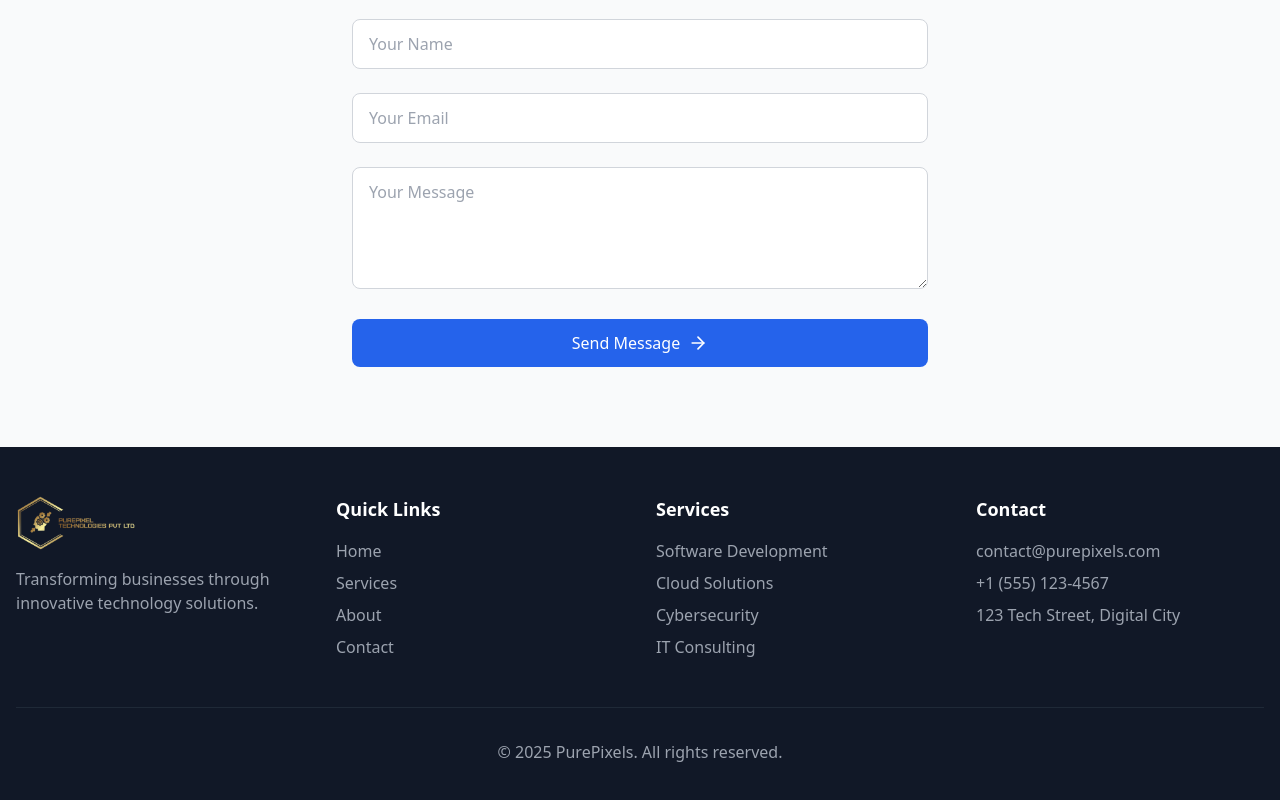
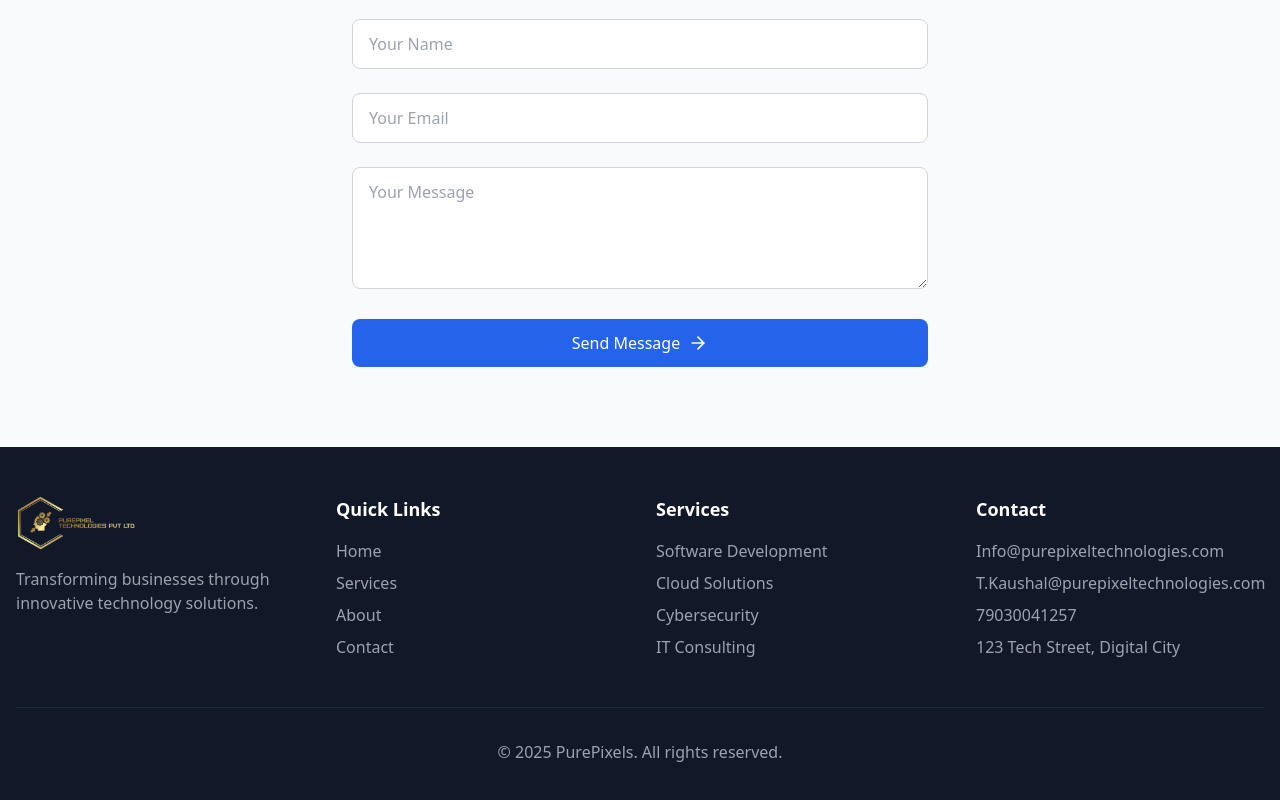
Before and after one commit to Anishhar03/purePixelsspa, a React (Vite) app: page / in a window 1280 px wide. Shown: the part 1881-2681 px from the top of the page. Built offline with nearby package versions, Linux system fonts and the light colour scheme.

Commit message:
Update App.tsx

```diff
--- a/src/App.tsx
+++ b/src/App.tsx
@@ -518,8 +518,9 @@ function App() {
             >
               <h3 className="text-lg font-semibold mb-4">Contact</h3>
               <ul className="space-y-2 text-gray-400">
-                <motion.li whileHover={{ x: 5 }}>contact@purepixels.com</motion.li>
-                <motion.li whileHover={{ x: 5 }}>+1 (555) 123-4567</motion.li>
+                <motion.li whileHover={{ x: 5 }}>Info@purepixeltechnologies.com</motion.li>
+                <motion.li whileHover={{ x: 5 }}>T.Kaushal@purepixeltechnologies.com</motion.li>
+                <motion.li whileHover={{ x: 5 }}>79030041257</motion.li>
                 <motion.li whileHover={{ x: 5 }}>123 Tech Street, Digital City</motion.li>
               </ul>
             </motion.div>
```
